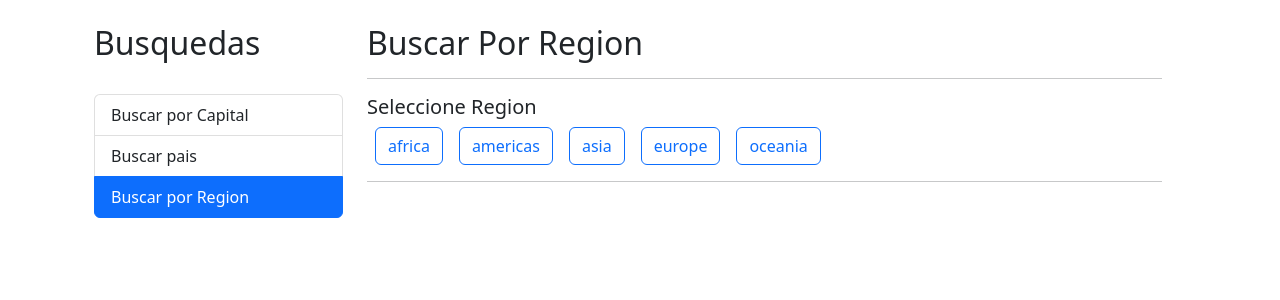
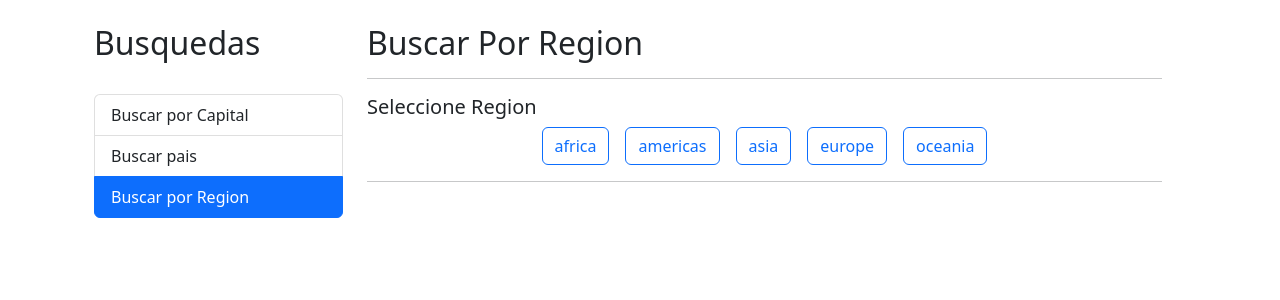
Before and after one commit to JuanPaAvalos/PaisesApp, an Angular app: page /buscar/paises in a window 1280 px wide. Both pictures are taken after a click on the item "Buscar por Region". Shown: the top 300 px of the page. Built offline with nearby package versions, Linux system fonts and the light colour scheme.

Commit message:
fix: fix search region loader

```diff
--- a/src/app/pais/pages/por-region/por-region.component.html
+++ b/src/app/pais/pages/por-region/por-region.component.html
@@ -6,7 +6,7 @@
 <h5>Seleccione Region</h5>
 
 <div class="row">
-  <div class="col">
+  <div class="col text-center">
     <!-- [ngClass]="{
             'btn-outline-primary': regionActiva !== region,
             'btn-primary': regionActiva == region
@@ -29,8 +29,8 @@
 <hr />
 
 <div class="row">
+  <app-loader-spiner *ngIf="isLoading"></app-loader-spiner>
   <div class="col" *ngIf="countries.length > 0">
-    <app-loader-spiner *ngIf="isLoading"></app-loader-spiner>
     <app-pais-table *ngIf="!isLoading"
       [paises]="countries"
       [termino]="activeRegion"
--- a/src/app/pais/pages/por-region/por-region.component.ts
+++ b/src/app/pais/pages/por-region/por-region.component.ts
@@ -17,9 +17,9 @@ export class PorRegionComponent {
   constructor(private paisService: PaisService) {}
 
   searchByRegion(region: string) {
+    this.isLoading = true;
     this.activeRegion = region;
     this.errorExist = false;
-    this.isLoading = true;
     this.paisService.searchRegion(this.activeRegion).subscribe((countries) => {
       this.isLoading = false;
       this.countries = countries;
```
